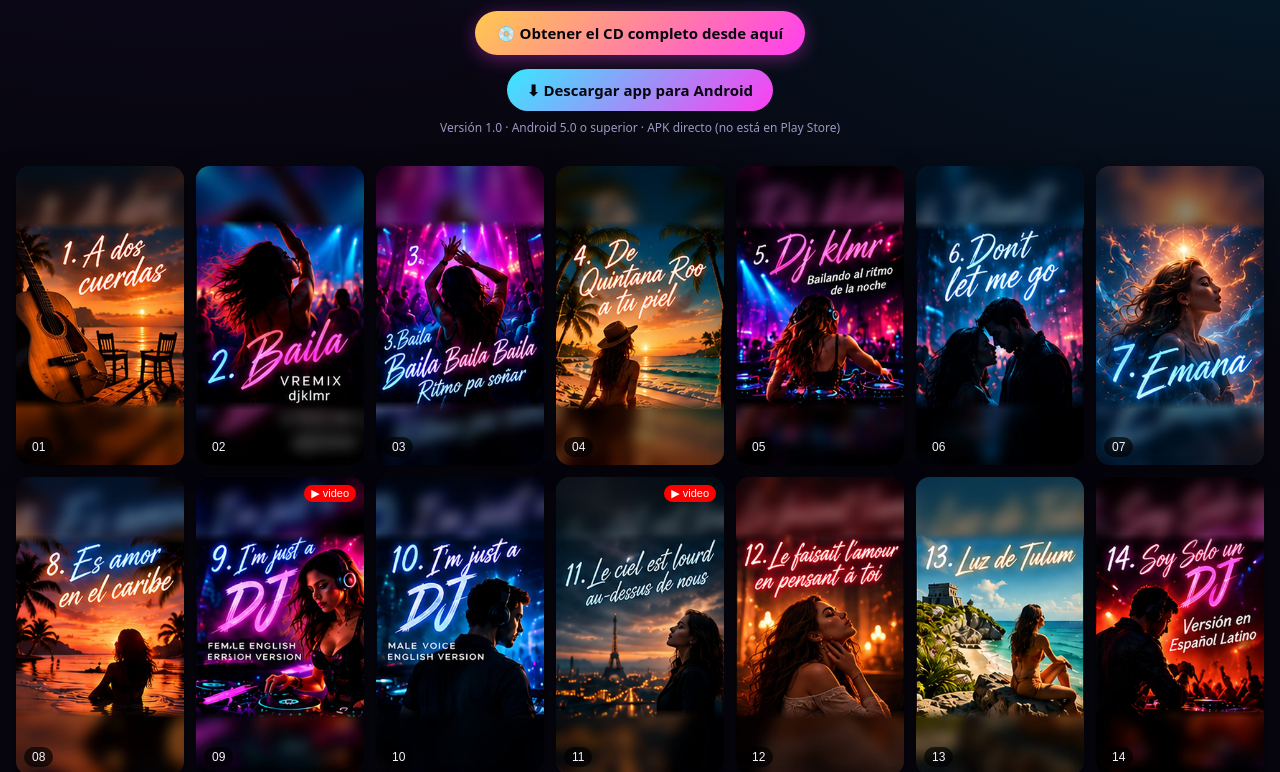
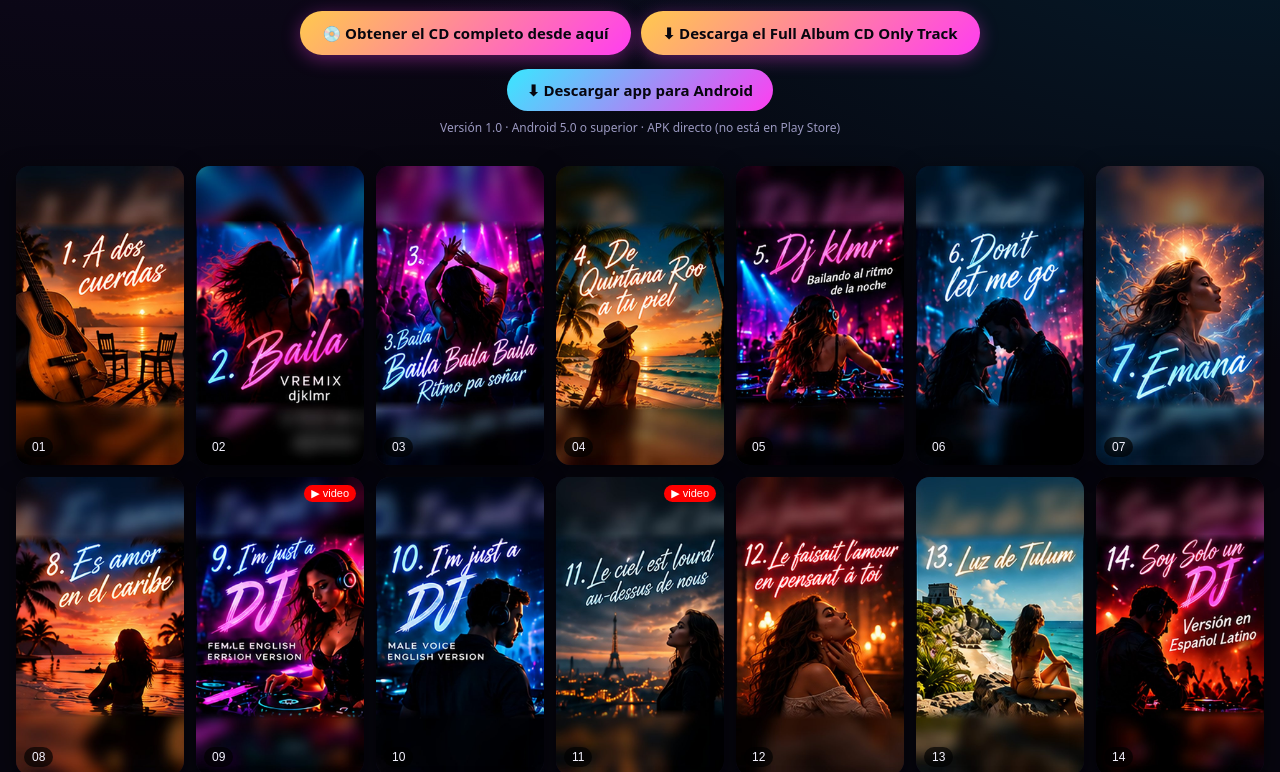
Before and after one commit to djklmr2025/klmr-singles, a website: page index.html in a window 1280 px wide. Shown: the part 138-910 px from the top of the page. Drawn offline with Linux system fonts and the light colour scheme.

Commit message:
feat: agregar botón de descarga Full Album CD Only Track en portada

```diff
--- a/index.html
+++ b/index.html
@@ -65,6 +65,7 @@ button:focus-visible{outline:2px solid var(--go);outline-offset:2px}
   <p>CD TRCKAS · 28 canciones · toca una portada para escucharla completa</p>
   <div style="margin-top:14px;display:flex;gap:10px;justify-content:center;flex-wrap:wrap">
     <a class="btn-cd" href="https://cd-trckas-plataforma.vercel.app/" target="_blank" rel="noopener">💿 Obtener el CD completo desde aquí</a>
+    <a class="btn-cd" href="https://drive.google.com/drive/folders/1Ebh8stBa6TOocUmsiOkhzpmO-mY7OHiO?usp=sharing" target="_blank" rel="noopener noreferrer" aria-label="Descarga el Full Album CD Only Track desde Google Drive">⬇ Descarga el Full Album CD Only Track</a>
   </div>
   <div id="apkbox"><a class="apk" href="https://github.com/djklmr2025/klmr-singles-app/raw/main/dist/KLMR-Singles.apk" rel="noopener">⬇ Descargar app para Android</a><small>Versión 1.0 · Android 5.0 o superior · APK directo (no está en Play Store)</small></div>
 </header>
```
